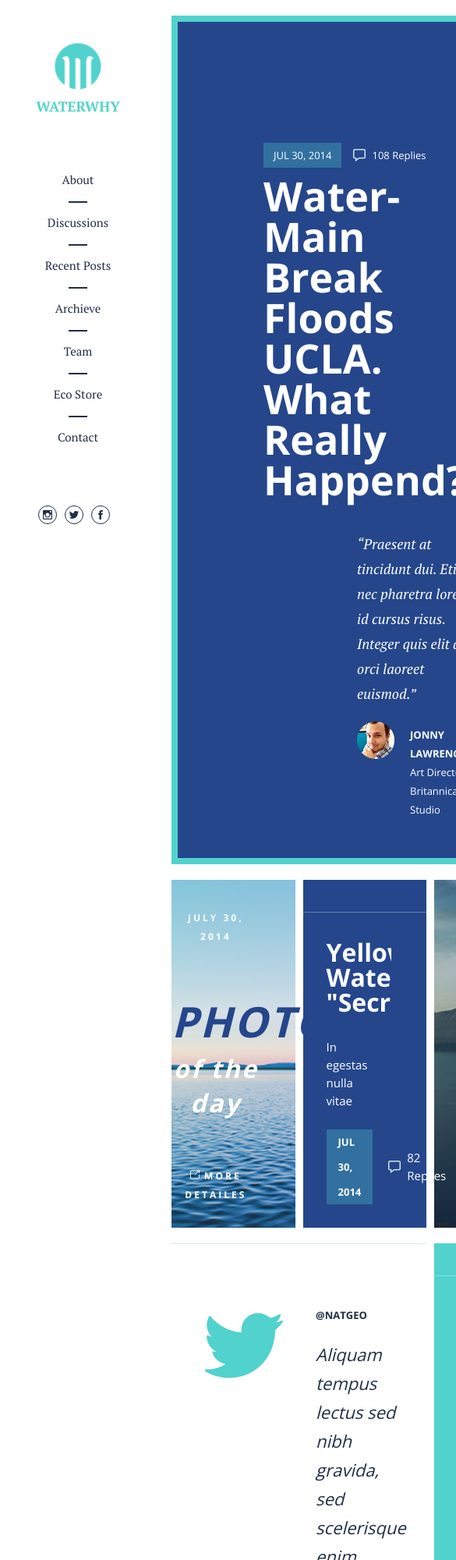
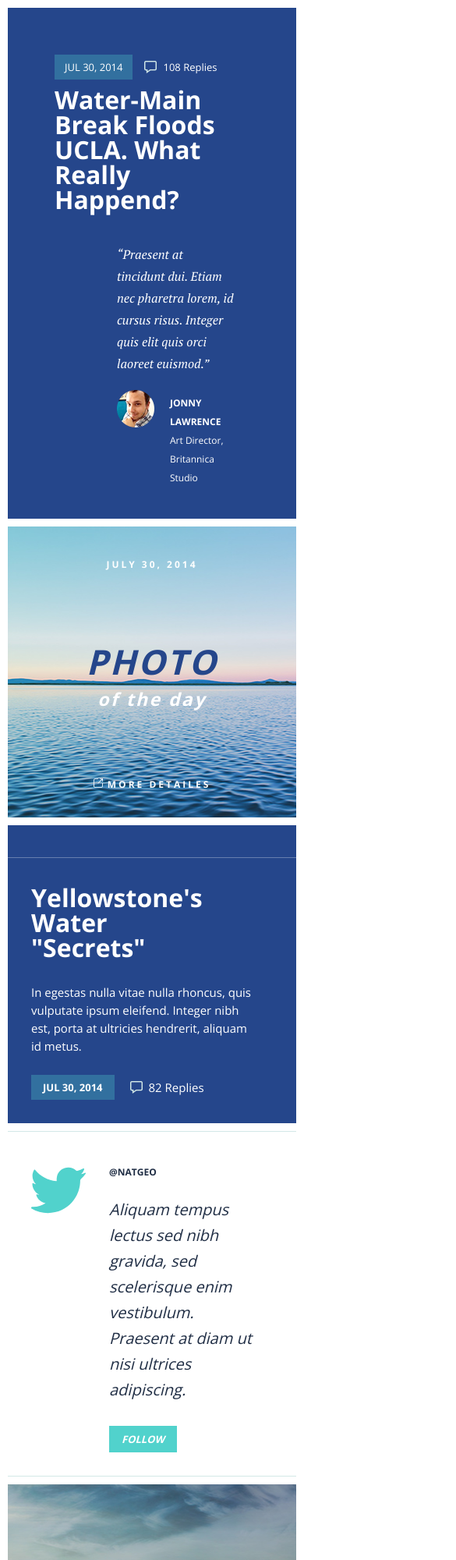
Before and after one commit to kyrylovoronoi/azimuth, a website: page source/index.html in a window 390 px wide. Shown: the top 2000 px of the page at 78% size, 585 px wide, since content can reach past the window. Drawn offline with nearby package versions, Linux system fonts and the light colour scheme.

Commit message:
second
Добавлен адаптив и ховеры

```diff
--- a/source/index.html
+++ b/source/index.html
@@ -10,6 +10,7 @@
     <link href="https://fonts.googleapis.com/css?family=PT+Serif:400,400i,700,700i" rel="stylesheet">
     <link href="https://fonts.googleapis.com/css?family=Open+Sans:400,600,700,800" rel="stylesheet">
     <link href="libs/normalize.css" rel="stylesheet"/>
+    <!--<link href="css/styles.css" rel="stylesheet"/>-->
     <link href="less/styles.less" rel="stylesheet/less"/>
 </head>
 
@@ -35,45 +36,45 @@
 
 
 <div class="wrapper">
-    <aside class="main_leftside">
-        <div class="logo_wrap">
-            <a href="" class="logo">
-                <img src="img/logo.png" alt="">
-                <span>waterwhy</span>
-            </a>
-        </div>
-        <nav>
-            <ul class="menu">
-                <li><a class="menu__item" href="#">About</a></li>
-                <li><a class="menu__item" href="#">Discussions</a></li>
-                <li><a class="menu__item" href="#">Recent Posts</a></li>
-                <li><a class="menu__item" href="#">Archieve</a></li>
-                <li><a class="menu__item" href="#">Team</a></li>
-                <li><a class="menu__item" href="#">Eco Store</a></li>
-                <li><a class="menu__item" href="#">Contact</a></li>
-            </ul>
-        </nav>
-        <div class="social">
-            <a class="social__item" href="">
-                <svg class="social__item_pic">
-                    <title>more</title>
-                    <use xlink:href="#instagram"></use>
-                </svg>
-            </a>
-            <a class="social__item" href="">
-                <svg class="social__item_pic">
-                    <title>more</title>
-                    <use xlink:href="#twitter"></use>
-                </svg>
-            </a>
-            <a class="social__item" href="">
-                <svg class="social__item_pic">
-                    <title>more</title>
-                    <use xlink:href="#facebook"></use>
-                </svg>
-            </a>
-        </div>
-    </aside>
+    <!--<aside class="main_leftside">-->
+        <!--<div class="logo_wrap">-->
+            <!--<a href="#" class="logo">-->
+                <!--<img src="img/logo.png" alt="">-->
+                <!--<span>waterwhy</span>-->
+            <!--</a>-->
+        <!--</div>-->
+        <!--<nav>-->
+            <!--<ul class="menu">-->
+                <!--<li><a class="menu__item" href="#">About</a></li>-->
+                <!--<li><a class="menu__item" href="#">Discussions</a></li>-->
+                <!--<li><a class="menu__item" href="#">Recent Posts</a></li>-->
+                <!--<li><a class="menu__item" href="#">Archieve</a></li>-->
+                <!--<li><a class="menu__item" href="#">Team</a></li>-->
+                <!--<li><a class="menu__item" href="#">Eco Store</a></li>-->
+                <!--<li><a class="menu__item" href="#">Contact</a></li>-->
+            <!--</ul>-->
+        <!--</nav>-->
+        <!--<div class="social">-->
+            <!--<a class="social__item" href="#">-->
+                <!--<svg class="social__item_pic">-->
+                    <!--<title>more</title>-->
+                    <!--<use xlink:href="#instagram"></use>-->
+                <!--</svg>-->
+            <!--</a>-->
+            <!--<a class="social__item" href="#">-->
+                <!--<svg class="social__item_pic">-->
+                    <!--<title>more</title>-->
+                    <!--<use xlink:href="#twitter"></use>-->
+                <!--</svg>-->
+            <!--</a>-->
+            <!--<a class="social__item" href="#">-->
+                <!--<svg class="social__item_pic">-->
+                    <!--<title>more</title>-->
+                    <!--<use xlink:href="#facebook"></use>-->
+                <!--</svg>-->
+            <!--</a>-->
+        <!--</div>-->
+    <!--</aside>-->
     <section class="main_center">
         <section class="slider">
             <div class="slider__info">
--- a/source/less/styles.less
+++ b/source/less/styles.less
@@ -11,6 +11,8 @@ body {
 
 .wrapper {
   display: flex;
+  max-width: 1400px;
+  margin: 0 auto;
 
   .main_leftside {
     min-width: 200px;
@@ -69,6 +71,10 @@ body {
         align-items: center;
         height: 55px;
         width: 100%;
+
+        &:hover{
+          color: lighten(@menu_color, 20%);
+        }
       }
     }
     .social {
@@ -88,6 +94,10 @@ body {
           width: 12px;
           height: 12px;
           fill: @menu_color;
+
+          &:hover{
+            fill: lighten(@menu_color, 20%);
+          }
         }
       }
     }
@@ -172,6 +182,7 @@ body {
     }
 
     .content {
+      display: flex;
       .content__block_wrapper {
         display: flex;
         justify-content: space-between;
@@ -203,7 +214,7 @@ body {
         background-image: url('../img/pic1.jpg');
         text-align: center;
         font-size: 12px;
-        padding-bottom: 30px;
+        padding: 37px 0 30px 0;
         display: flex;
         -ms-flex-direction: column;
         -webkit-flex-direction: column;
@@ -241,6 +252,10 @@ body {
           font-weight: bold;
           text-transform: uppercase;
           letter-spacing: 3px;
+          &:hover{
+            cursor: pointer;
+            transform: scale(1.05, 1.2);
+          }
         }
       }
       .content__post2 {
@@ -317,6 +332,17 @@ body {
             font-weight: bold;
             font-style: italic;
             background-color: @twitter_color;
+            border: 1px solid transparent;
+            -moz-box-sizing: border-box;
+            -webkit-box-sizing: border-box;
+            box-sizing: border-box;
+            margin-bottom: 30px;
+            &:hover{
+              cursor: pointer;
+              background-color: #fff;
+              border: 1px solid @twitter_color;
+              color: @twitter_color;
+            }
           }
         }
       }
@@ -337,6 +363,7 @@ body {
       }
       .content__post6 {
         position: relative;
+        padding-right: 0px;
 
         &:before {
           content: '';
@@ -355,8 +382,7 @@ body {
 
         .content_block__header {
           line-height: 41px;
-          max-height: 164px;
-          overflow: hidden;
+          min-height: 164px;
           margin-bottom: 50px;
         }
       }
@@ -422,3 +448,167 @@ body {
   height: 115px;
   color: #202e45;
 }
+
+
+@media (max-width: 800px) {
+  .wrapper {
+    .main_leftside {
+      min-width: 150px;
+
+      .logo_wrap {
+        padding: 30px 0;
+
+        img {
+          width: 50px;
+          height: 50px;
+        }
+        span {
+          font-size: 16px;
+        }
+      }
+      .menu {
+        padding-bottom: 35px;
+
+        .menu__item {
+          height: 45px;
+        }
+      }
+    }
+    .main_center {
+      padding: 15px;
+
+      .slider {
+        min-height: 0;
+        border-width: 5px;
+        margin-bottom: 10px;
+        padding: 60px 60px 40px 60px;
+
+        .slider__header {
+          font-size: 32px;
+        }
+        .slider__quote {
+          font-size: 16px;
+          line-height: 28px;
+          margin-left: 80px;
+        }
+        .slider__author {
+          margin-left: 80px;
+          font-size: 12px;
+        }
+      }
+
+      .content {
+        .content__block {
+          width: 49%;
+          min-height: 373px;
+          padding: 37px 20px 0 0;
+        }
+
+        .content__post1 {
+          padding: 37px 0 30px 0;
+          order: 1;
+
+          .post1__header {
+            font-size: 23px;
+
+            span {
+              font-size: 44px;
+            }
+          }
+        }
+        .content__post2 {
+            order: 2;
+          }
+        .content__post3 {
+          order: 4;
+        }
+        .content__post4 {
+          width: 100%;
+          min-height: 0;
+          padding-top: 40px;
+          order: 3;
+          .post4__left {
+            min-width: 130px;
+
+            .post4__logo {
+              width: 70px;
+              height: 70px;
+            }
+          }
+
+          .post4__right {
+            padding-right: 30px;
+
+            .post4__sign {
+              font-size: 12px;
+            }
+
+            .post4__text {
+              font-size: 20px;
+              line-height: 33px;
+              min-height: 99px;
+            }
+          }
+        }
+        .content__post5 {
+          order: 5;
+        }
+        .content__post6 {
+          order: 6;
+          padding-right: 0;
+          .content_block__header {
+            line-height: 32px;
+            max-height: 164px;
+            overflow: hidden;
+            margin-bottom: 50px;
+          }
+        }
+        .content__post7 {
+          order: 7;
+        }
+        .content__post8 {
+          order: 8;
+        }
+      }
+    }
+  }
+}
+
+@media (max-width: 479px) {
+  .wrapper {
+    .main_leftside {
+      min-width: 100%;
+
+      .logo_wrap {
+        padding: 30px 0;
+
+        img {
+          width: 50px;
+          height: 50px;
+        }
+        span {
+          font-size: 16px;
+        }
+      }
+      .menu {
+        padding-bottom: 35px;
+
+        .menu__item {
+          height: 45px;
+        }
+      }
+    }
+    .main_center {
+      padding: 10px;
+      .slider {
+        border-width: 0;
+      }
+      .content {
+        .content__block {
+          width: 100%;
+          margin-bottom: 10px;
+        }
+      }
+    }
+  }
+}
```
